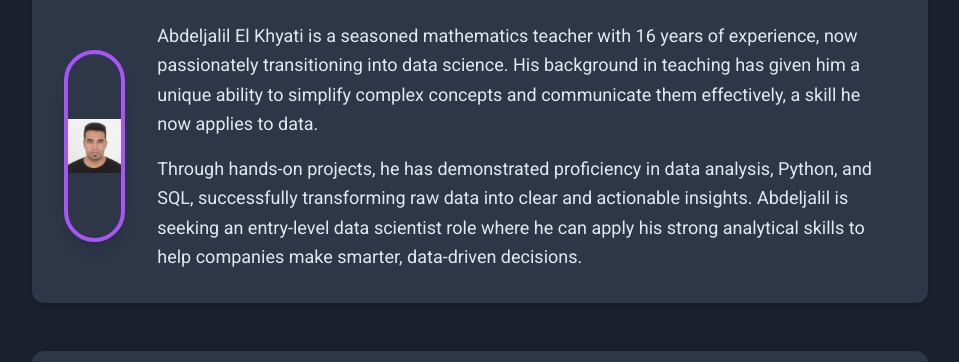
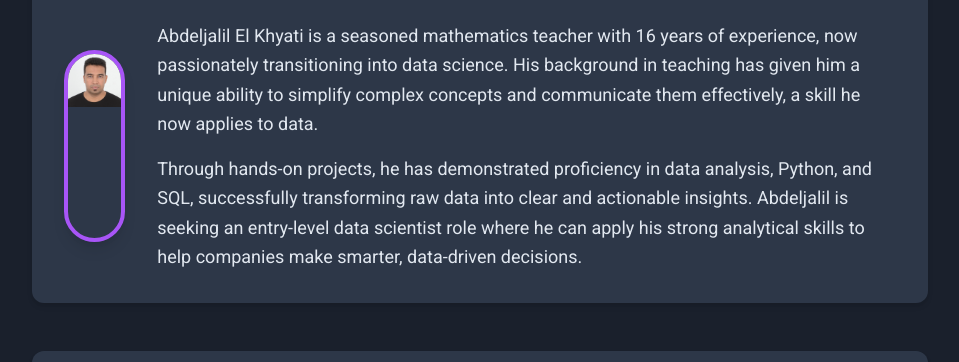
Before and after one commit to JALILOHUB/resume, a plain HTML site: page index.html in a window 1280 px wide. Shown: the part 271-633 px from the top of the page, without its empty margins (160-1119 px from the left). Drawn offline with nearby package versions, Linux system fonts and the light colour scheme.

Commit message:
Update index.html

```diff
--- a/index.html
+++ b/index.html
@@ -36,7 +36,7 @@
             <div class="flex flex-col md:flex-row items-center justify-center space-y-6 md:space-y-0 md:space-x-8">
                 <div class="w-48 h-48 rounded-full overflow-hidden shadow-lg border-4 border-purple-500">
                     <!-- Note: Ensure you have the 'AbdeljalilElkhyati.JPG' image in your repository -->
-                    <img src="AbdeljalilElkhyati.JPG" alt="Photo of Abdeljalil" class="h-full object-contain">
+                    <img src="AbdeljalilElkhyati.JPG" alt="Photo of Abdeljalil" class="full object-contain">
                 </div>
                 <div class="text-lg md:text-left">
                     <p class="mb-4 leading-relaxed">
```
